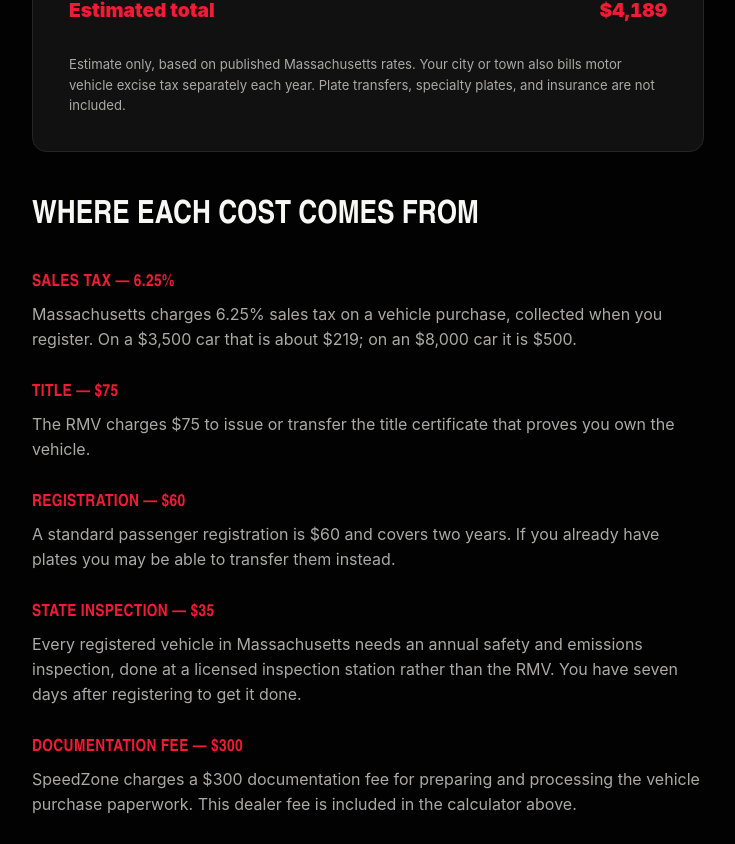
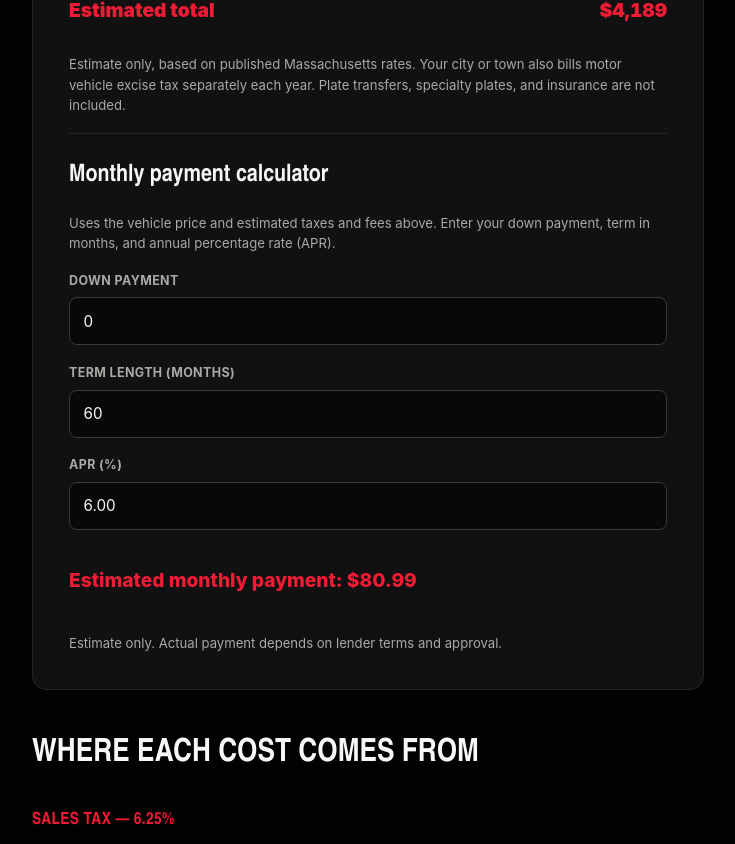
Before and after one commit to PaulinoTech1/Speedzone, a Next.js app: page /buying-costs in a window 1280 px wide. Shown: the part 1000-1844 px from the top of the page, without its empty margins (32-767 px from the left). Built offline with nearby package versions, Linux system fonts and the light colour scheme.

Commit message:
Add monthly payment cost calculator

```diff
--- a/src/app/globals.css
+++ b/src/app/globals.css
@@ -2419,6 +2419,17 @@ body:has(.error-page) {
 }
 
 /* Ownership cost calculator */
+.monthly-payment-calculator {
+  display: grid;
+  gap: 1.1rem;
+  border-top: 1px solid var(--line);
+  padding-top: 1.5rem;
+}
+
+.monthly-payment-calculator h2 { margin: 0; }
+.monthly-payment-result { font-size: 1.2rem; font-weight: 800; color: var(--red-bright); }
+.cost-calculator [role="alert"] { color: var(--red-bright); margin: 0.5rem 0 0; }
+
 .cost-calculator {
   display: grid;
   gap: 1.1rem;
--- a/src/components/public/CostCalculator.tsx
+++ b/src/components/public/CostCalculator.tsx
@@ -1,8 +1,9 @@
 "use client";
 
-import { useId, useMemo, useState } from "react";
+import { useId, useState } from "react";
 
 import { estimateUpfrontCost, massachusettsFees } from "@/lib/domain/ownership-costs";
+import { calculateMonthlyPayment, parseCalculatorInput } from "@/lib/domain/monthly-payment";
 
 const usd = new Intl.NumberFormat("en-US", {
   style: "currency",
@@ -13,8 +14,18 @@ const usd = new Intl.NumberFormat("en-US", {
 export function CostCalculator() {
   const fieldId = useId();
   const [price, setPrice] = useState("3500");
+  const [downPayment, setDownPayment] = useState("0");
+  const [term, setTerm] = useState("60");
+  const [apr, setApr] = useState("6.00");
 
-  const breakdown = useMemo(() => estimateUpfrontCost(Number(price)), [price]);
+  const parsedPrice = parseCalculatorInput(price, "money");
+  const parsedDown = parseCalculatorInput(downPayment, "money");
+  const parsedTerm = parseCalculatorInput(term, "term");
+  const parsedApr = parseCalculatorInput(apr, "apr");
+  const breakdown = parsedPrice.error === undefined ? estimateUpfrontCost(parsedPrice.value) : null;
+  const downError = parsedDown.error ?? (breakdown && parsedDown.value! > breakdown.total ? "Down payment cannot exceed the estimated total." : undefined);
+  const monthly = breakdown && !downError && parsedDown.value !== undefined && parsedTerm.value !== undefined && parsedApr.value !== undefined
+    ? calculateMonthlyPayment(breakdown.total, parsedDown.value, parsedTerm.value, parsedApr.value) : null;
   const taxPercent = (massachusettsFees.salesTaxRate * 100).toFixed(2).replace(/\.00$/, "");
 
   return (
@@ -24,16 +35,18 @@ export function CostCalculator() {
         <input
           id={`${fieldId}-price`}
           name="price"
-          type="number"
-          inputMode="numeric"
-          min={0}
-          step={100}
+          type="text"
+          inputMode="decimal"
+          maxLength={32}
+          aria-invalid={!!parsedPrice.error}
+          aria-describedby={parsedPrice.error ? `${fieldId}-price-error` : undefined}
           value={price}
           onChange={(event) => setPrice(event.target.value)}
         />
+        {parsedPrice.error && <p id={`${fieldId}-price-error`} role="alert">{parsedPrice.error}</p>}
       </div>
 
-      <table className="cost-table">
+      {breakdown && <table className="cost-table">
         <caption className="visually-hidden">
           Estimated Massachusetts up-front costs for the entered vehicle price
         </caption>
@@ -73,13 +86,39 @@ export function CostCalculator() {
             <td>{usd.format(breakdown.total)}</td>
           </tr>
         </tfoot>
-      </table>
+      </table>}
 
       <p className="cost-note">
         Estimate only, based on published Massachusetts rates. Your city or town also bills motor
         vehicle excise tax separately each year. Plate transfers, specialty plates, and insurance
         are not included.
       </p>
+      <section className="monthly-payment-calculator" aria-labelledby={`${fieldId}-monthly-heading`}>
+        <h2 id={`${fieldId}-monthly-heading`}>Monthly payment calculator</h2>
+        <p className="cost-note">Uses the vehicle price and estimated taxes and fees above. Enter your down payment, term in months, and annual percentage rate (APR).</p>
+        {([
+          { key: "down", label: "Down payment", value: downPayment, set: setDownPayment, error: downError },
+          { key: "term", label: "Term length (months)", value: term, set: setTerm, error: parsedTerm.error },
+          { key: "apr", label: "APR (%)", value: apr, set: setApr, error: parsedApr.error },
+        ]).map((field) => (
+          <div className="field" key={field.key}>
+            <label htmlFor={`${fieldId}-${field.key}`}>{field.label}</label>
+            <input id={`${fieldId}-${field.key}`} type="text" inputMode={field.key === "term" ? "numeric" : "decimal"}
+              maxLength={32} value={field.value} aria-invalid={!!field.error}
+              aria-describedby={field.error ? `${fieldId}-${field.key}-error` : undefined}
+              onChange={(event) => {
+                const value = event.target.value;
+                if (field.key === "apr" && /\.\d{3}/.test(value)) return;
+                field.set(value);
+              }} />
+            {field.error && <p id={`${fieldId}-${field.key}-error`} role="alert">{field.error}</p>}
+          </div>
+        ))}
+        <p className="monthly-payment-result" aria-live="polite">
+          {monthly === null ? "Enter valid values to see your monthly payment." : `Estimated monthly payment: ${monthly.toLocaleString("en-US", { style: "currency", currency: "USD" })}`}
+        </p>
+        <p className="cost-note">Estimate only. Actual payment depends on lender terms and approval.</p>
+      </section>
     </div>
   );
 }
--- /dev/null
+++ b/src/lib/domain/monthly-payment.ts
@@ -0,0 +1,26 @@
+type ParsedInput = { value: number; error?: never } | { value?: never; error: string };
+
+export function parseCalculatorInput(raw: string, kind: "money" | "apr" | "term"): ParsedInput {
+  const text = raw.trim();
+  // Accept plain decimals and correctly grouped thousands, never exponents or partial numbers.
+  const decimal = /^(?:\d+|\d{1,3}(?:,\d{3})+)(?:\.\d{1,2})?$/;
+  if (!(kind === "term" ? /^\d+$/ : decimal).test(text)) {
+    return { error: kind === "term" ? "Enter a whole number of months." : "Enter a non-negative number with at most 2 decimal places." };
+  }
+  const value = Number(text.replaceAll(",", ""));
+  if (!Number.isFinite(value)) return { error: "Enter a valid number." };
+  if (kind === "money" && value > 99999) return { error: "Error 99,999 limit" };
+  if (kind === "apr" && value > 100) return { error: "APR must be between 0 and 100%." };
+  if (kind === "term" && (value < 1 || value > 120)) return { error: "Enter a term from 1 to 120 months." };
+  return { value };
+}
+
+export function calculateMonthlyPayment(cost: number, downPayment: number, months: number, apr: number): number {
+  if (![cost, downPayment, months, apr].every(Number.isFinite) || cost < 0 || downPayment < 0 ||
+      downPayment > cost || !Number.isInteger(months) || months < 1 || months > 120 || apr < 0 || apr > 100) {
+    throw new RangeError("Invalid monthly payment inputs.");
+  }
+  const balance = cost - downPayment;
+  const rate = apr / 1200;
+  return rate === 0 ? balance / months : balance * rate / -Math.expm1(-months * Math.log1p(rate));
+}
```
Also changed, not shown: 1 other file (tests, documents, lock files or other folders).
